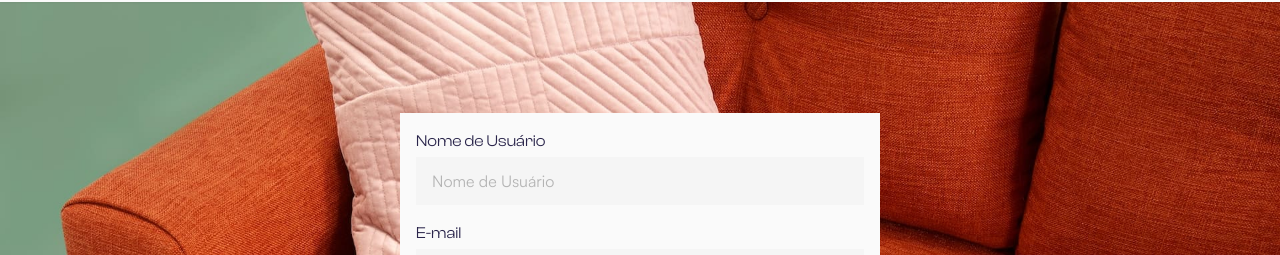
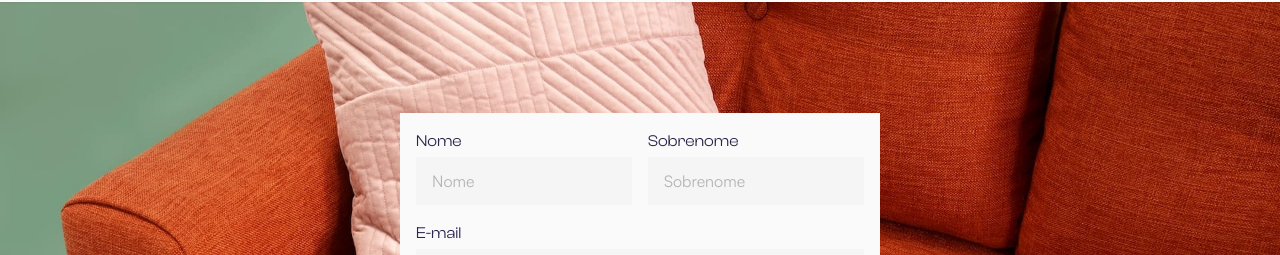
Before and after one commit to jvspepe/funira, a React (Vite) app: page /criar-conta in a window 1280 px wide. Shown: the part 82-337 px from the top of the page. Built offline with nearby package versions, Linux system fonts and the light colour scheme; no server answers; the database is empty.

Commit message:
Update register form.

```diff
--- a/src/pages/CreateAccount/index.tsx
+++ b/src/pages/CreateAccount/index.tsx
@@ -10,17 +10,29 @@ import Spinner from '@/components/ui/Spinner';
 import TextInput from '@/components/ui/TextInput';
 import Typography from '@/components/ui/Typography';
 
-const formSchema = z.object({
-  username: z.string(),
+const formSchema = z
+  .object({
+    firstName: z.string(),
+    lastName: z.string(),
     email: z.string().email(),
     password: z.string(),
     confirmPassword: z.string(),
+  })
+  .superRefine(({ password, confirmPassword }, ctx) => {
+    if (password !== confirmPassword) {
+      ctx.addIssue({
+        code: 'custom',
+        message: 'The passwords did not match',
+        path: ['confirmPassword'],
+      });
+    }
   });
 
 type FormSchema = z.infer<typeof formSchema>;
 
 const defaultValues: FormSchema = {
-  username: '',
+  firstName: '',
+  lastName: '',
   email: '',
   password: '',
   confirmPassword: '',
@@ -40,14 +52,15 @@ const CreateAccount = () => {
   } = useForm<FormSchema>({ resolver: zodResolver(formSchema), defaultValues });
 
   const onSubmit: SubmitHandler<FormSchema> = async ({
-    username,
+    firstName,
+    lastName,
     email,
     password,
   }) => {
     setLoading(true);
 
     try {
-      await createUser(username, email, password);
+      await createUser(`${firstName} ${lastName}`, email, password);
 
       navigate('/');
     } catch (error) {
@@ -83,18 +96,35 @@ const CreateAccount = () => {
         backgroundColor="background.primary"
       >
         {error && <Typography textAlign="center">{error}</Typography>}
+        <Box
+          display="flex"
+          gridGap="1rem"
+        >
           <TextInput
-          {...register('username', {
-            required: { value: true, message: 'Nome de Usuário obrigatório' },
+            {...register('firstName', {
+              required: { value: true, message: 'Nome obrigatório' },
             })}
-          error={!!errors.username}
-          helperText={errors.username && errors.username.message}
+            error={!!errors.firstName}
+            helperText={errors.firstName && errors.firstName.message}
             type="text"
             id="username"
             name="username"
-          placeholder="Nome de Usuário"
-          label="Nome de Usuário"
+            placeholder="Nome"
+            label="Nome"
           />
+          <TextInput
+            {...register('lastName', {
+              required: { value: true, message: 'Sobrenome obrigatório' },
+            })}
+            error={!!errors.firstName}
+            helperText={errors.firstName && errors.firstName.message}
+            type="text"
+            id="username"
+            name="username"
+            placeholder="Sobrenome"
+            label="Sobrenome"
+          />
+        </Box>
         <TextInput
           {...register('email')}
           error={!!errors.email}
```
Lines whose indentation alone changed are shown as unchanged.
